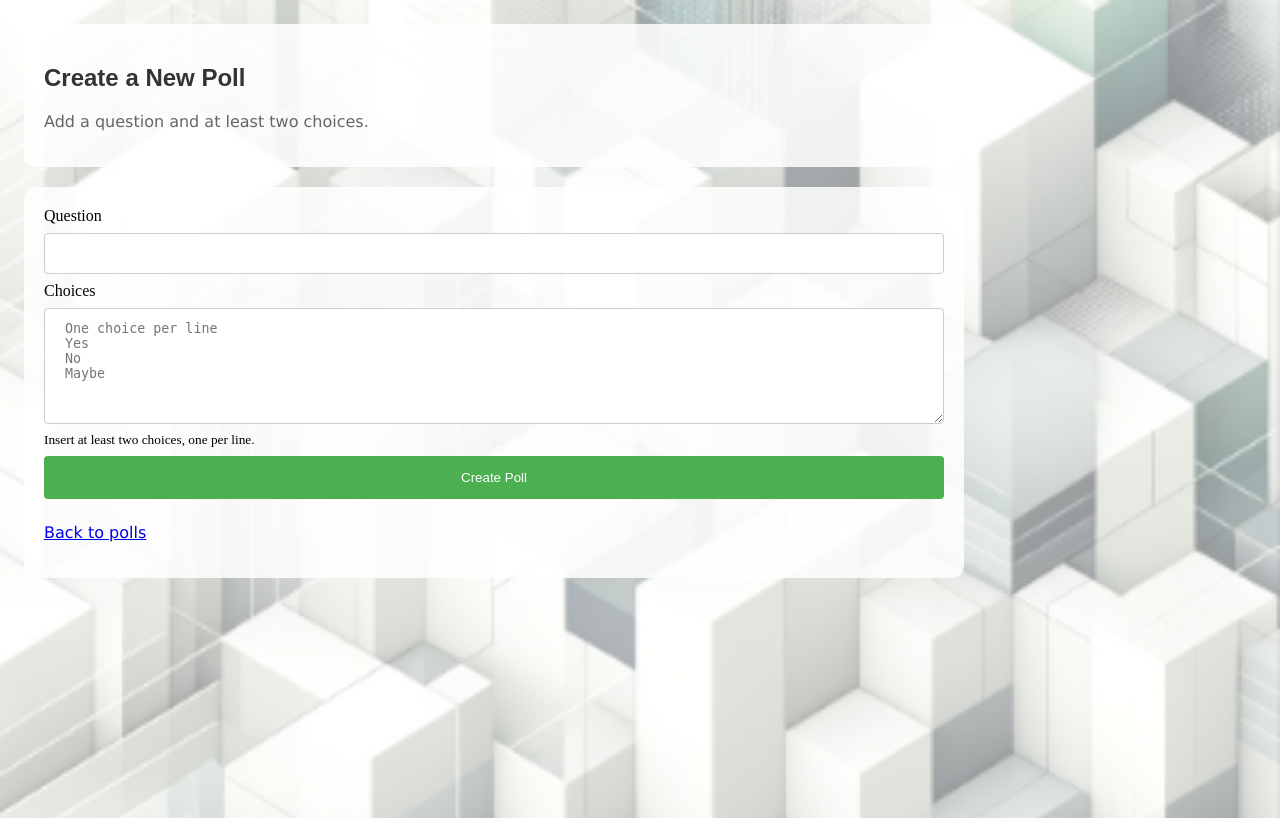
After one commit to ruggeropaolobasile/DjangoTutorial, a Django app: page /polls/create/ in a window 1280 px wide. The commit adds this page. Shown: the top 818 px of the page. Run offline with Django 5.2, Linux system fonts and the light colour scheme; parts of the project's set-up code (start-up, migrations or seed data) failed here and were passed over.

Commit message:
feat(polls): add poll creation flow and restructure settings

```diff
--- a/mysite/mysite/settings.py
+++ b/mysite/mysite/settings/base.py
@@ -18,12 +18,45 @@ from urllib.parse import parse_qs, urlparse
 from django.core.exceptions import ImproperlyConfigured
 
 # Build paths inside the project like this: BASE_DIR / 'subdir'.
-BASE_DIR = Path(__file__).resolve().parent.parent
+BASE_DIR = Path(__file__).resolve().parent.parent.parent
+REPO_ROOT = BASE_DIR.parent
 TESTING = "test" in sys.argv
 
 
+def load_env_file(path: Path) -> None:
+    if not path.exists():
+        return
+
+    for raw_line in path.read_text(encoding="utf-8").splitlines():
+        line = raw_line.strip()
+        if not line or line.startswith("#") or "=" not in line:
+            continue
+        key, value = line.split("=", 1)
+        key = key.strip()
+        if not key:
+            continue
+        value = value.strip().strip("'\"")
+        os.environ.setdefault(key, value)
+
+
+load_env_file(BASE_DIR / ".env")
+load_env_file(REPO_ROOT / ".env")
+
+
 def env_bool(name: str, default: bool = False) -> bool:
-    return os.getenv(name, str(default)).lower() in {"1", "true", "yes", "on"}
+    raw_value = os.getenv(name)
+    if raw_value is None:
+        return default
+
+    normalized = raw_value.strip().lower()
+    truthy = {"1", "true", "yes", "on"}
+    falsy = {"0", "false", "no", "off"}
+
+    if normalized in truthy:
+        return True
+    if normalized in falsy:
+        return False
+    return default
 
 
 def env_list(name: str, default: str = "") -> list[str]:
@@ -85,8 +118,13 @@ INSTALLED_APPS = [
     "django.contrib.staticfiles",
 ]
 
-if DEBUG:
-    INSTALLED_APPS.append("debug_toolbar")
+if DEBUG and not TESTING:
+    try:
+        import debug_toolbar  # noqa: F401
+    except ModuleNotFoundError:
+        pass
+    else:
+        INSTALLED_APPS.append("debug_toolbar")
 
 MIDDLEWARE = [
     "django.middleware.security.SecurityMiddleware",
@@ -98,7 +136,7 @@ MIDDLEWARE = [
     "django.middleware.clickjacking.XFrameOptionsMiddleware",
 ]
 
-if DEBUG:
+if DEBUG and "debug_toolbar" in INSTALLED_APPS:
     MIDDLEWARE.insert(1, "debug_toolbar.middleware.DebugToolbarMiddleware")
 else:
     MIDDLEWARE.insert(1, "whitenoise.middleware.WhiteNoiseMiddleware")
--- /dev/null
+++ b/mysite/mysite/settings/local.py
@@ -0,0 +1,5 @@
+import os
+
+os.environ.setdefault("DEBUG", "True")
+
+from .base import *  # noqa: E402,F401,F403
--- /dev/null
+++ b/mysite/mysite/settings/production.py
@@ -0,0 +1,5 @@
+import os
+
+os.environ.setdefault("DEBUG", "False")
+
+from .base import *  # noqa: E402,F401,F403
--- a/mysite/mysite/urls.py
+++ b/mysite/mysite/urls.py
@@ -29,5 +29,5 @@ urlpatterns = [
     path("admin/", admin.site.urls),
 ]
 
-if settings.DEBUG:
+if settings.DEBUG and "debug_toolbar" in settings.INSTALLED_APPS:
     urlpatterns.append(path("__debug__/", include("debug_toolbar.urls")))
--- /dev/null
+++ b/mysite/polls/forms.py
@@ -0,0 +1,25 @@
+from django import forms
+
+
+class PollCreateForm(forms.Form):
+    question_text = forms.CharField(max_length=200, label="Question")
+    choices = forms.CharField(
+        label="Choices",
+        widget=forms.Textarea(
+            attrs={
+                "rows": 6,
+                "placeholder": "One choice per line\nYes\nNo\nMaybe",
+            }
+        ),
+        help_text="Insert at least two choices, one per line.",
+    )
+
+    def clean_choices(self):
+        raw_value = self.cleaned_data["choices"]
+        items = [line.strip() for line in raw_value.splitlines() if line.strip()]
+
+        deduplicated = list(dict.fromkeys(items))
+        if len(deduplicated) < 2:
+            raise forms.ValidationError("Please provide at least two distinct choices.")
+
+        return deduplicated
--- /dev/null
+++ b/mysite/polls/templates/polls/create.html
@@ -0,0 +1,27 @@
+{% load static %}
+
+<link rel="stylesheet" href="{% static 'polls/style.css' %}">
+
+<section class="hero">
+    <h1>Create a New Poll</h1>
+    <p>Add a question and at least two choices.</p>
+</section>
+
+<section class="poll-list">
+    <form method="post">
+        {% csrf_token %}
+        {{ form.non_field_errors }}
+
+        <label for="{{ form.question_text.id_for_label }}">{{ form.question_text.label }}</label>
+        {{ form.question_text }}
+        {{ form.question_text.errors }}
+
+        <label for="{{ form.choices.id_for_label }}">{{ form.choices.label }}</label>
+        {{ form.choices }}
+        <small>{{ form.choices.help_text }}</small>
+        {{ form.choices.errors }}
+
+        <input type="submit" value="Create Poll">
+    </form>
+    <p><a href="{% url 'polls:index' %}">Back to polls</a></p>
+</section>
--- a/mysite/polls/templates/polls/index.html
+++ b/mysite/polls/templates/polls/index.html
@@ -6,6 +6,7 @@
     <h1>Django Tutorial Polls</h1>
     <p>Quick actions for repository access and project markdown.</p>
     <div class="hero-actions">
+        <a class="button hero-button" href="{% url 'polls:create' %}">Create Poll</a>
         <a class="button hero-button" href="{{ repo_download_url }}">Download Repo</a>
         <a class="button hero-button" href="{{ repo_url }}" target="_blank" rel="noopener noreferrer">Open GitHub</a>
         <button id="copy-markdown-btn" class="button hero-button" type="button">Copy Site Markdown</button>
--- a/mysite/polls/urls.py
+++ b/mysite/polls/urls.py
@@ -5,6 +5,7 @@ from . import views
 app_name = "polls"
 urlpatterns = [
     path("", views.IndexView.as_view(), name="index"),
+    path("create/", views.CreatePollView.as_view(), name="create"),
     path("<int:pk>/", views.DetailView.as_view(), name="detail"),
     path("<int:pk>/results/", views.ResultsView.as_view(), name="results"),
     path("<int:question_id>/vote/", views.vote, name="vote"),
--- a/mysite/polls/views.py
+++ b/mysite/polls/views.py
@@ -1,11 +1,12 @@
-
+from django.db import transaction
 from django.http import HttpResponseRedirect
 from django.shortcuts import get_object_or_404, render
 from django.urls import reverse
+from django.utils import timezone
 from django.views import generic
-from django.utils import timezone
 
-from .models import *
+from .forms import PollCreateForm
+from .models import Choice, Question
 
 
 class IndexView(generic.ListView):
@@ -30,19 +31,40 @@ class IndexView(generic.ListView):
         ]
         return context
 
+
 class DetailView(generic.DetailView):
     model = Question
     template_name = "polls/detail.html"
+
     def get_queryset(self):
         """
         Excludes any questions that aren't published yet.
         """
         return Question.objects.filter(pub_date__lte=timezone.now())
 
+
 class ResultsView(generic.DetailView):
     model = Question
     template_name = "polls/results.html"
 
+
+class CreatePollView(generic.FormView):
+    template_name = "polls/create.html"
+    form_class = PollCreateForm
+
+    def form_valid(self, form):
+        with transaction.atomic():
+            question = Question.objects.create(
+                question_text=form.cleaned_data["question_text"],
+                pub_date=timezone.now(),
+            )
+            Choice.objects.bulk_create(
+                [
+                    Choice(question=question, choice_text=choice_text)
+                    for choice_text in form.cleaned_data["choices"]
+                ]
+            )
+        return HttpResponseRedirect(reverse("polls:detail", args=(question.id,)))
 
 
 def vote(request, question_id):
@@ -59,32 +81,10 @@ def vote(request, question_id):
                 "error_message": "You didn't select a choice.",
             },
         )
-    else:
-        selected_choice.votes += 1
-        selected_choice.save()
-        # Always return an HttpResponseRedirect after successfully dealing
-        # with POST data. This prevents data from being posted twice if a
-        # user hits the Back button.
-        return HttpResponseRedirect(reverse("polls:results", args=(question.id,)))
 
-'''
-def index(request):
-    latest_question_list = Question.objects.order_by("-pub_date")[:5]
-    template = loader.get_template("polls/index.html")
-    context = {
-        "latest_question_list": latest_question_list,
-    }
-    return HttpResponse(template.render(context, request))
-
-def detail(request, question_id):
-    question = get_object_or_404(Question, pk=question_id)
-    return render(request, "polls/detail.html", {"question": question})
-
-def results(request, question_id):
-    question = get_object_or_404(Question, pk=question_id)
-    return render(request, "polls/results.html", {"question": question})
-
-
-
-
-'''
+    selected_choice.votes += 1
+    selected_choice.save()
+    # Always return an HttpResponseRedirect after successfully dealing
+    # with POST data. This prevents data from being posted twice if a
+    # user hits the Back button.
+    return HttpResponseRedirect(reverse("polls:results", args=(question.id,)))
--- /dev/null
+++ b/mysite/requirements/base.txt
@@ -0,0 +1,3 @@
+Django==5.0.1
+gunicorn==21.2.0
+whitenoise==6.6.0
--- /dev/null
+++ b/mysite/requirements/dev.txt
@@ -0,0 +1,4 @@
+-r base.txt
+
+django-debug-toolbar==4.2.0
+ruff==0.11.0
--- /dev/null
+++ b/mysite/requirements/prod.txt
@@ -0,0 +1,3 @@
+-r base.txt
+
+psycopg2-binary==2.9.9
```
Also changed, not shown: mysite/mysite/settings/__init__.py (added, +10 -0 lines), mysite/polls/tests.py (+38 -1 lines), mysite/requirements.txt (+1 -23 lines), pyproject.toml (added, +17 -0 lines), README.md, 2 other files.
